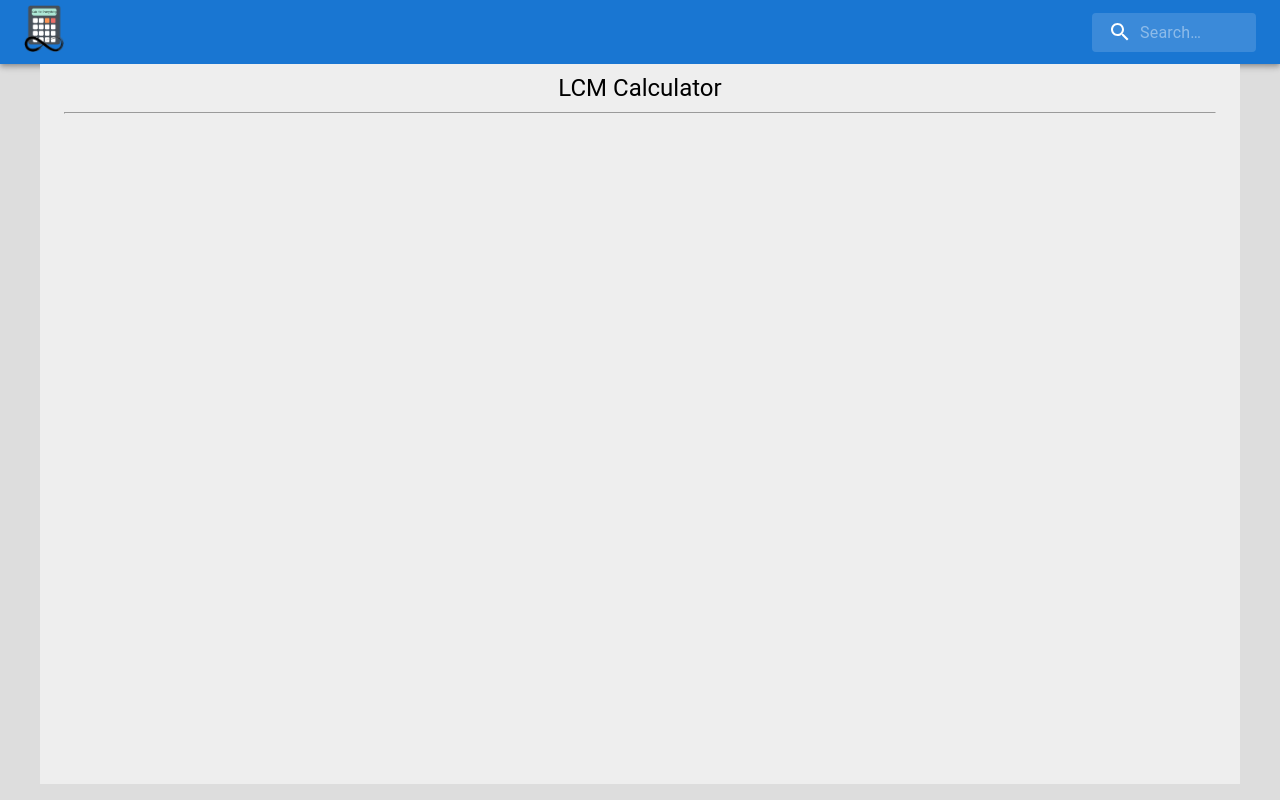
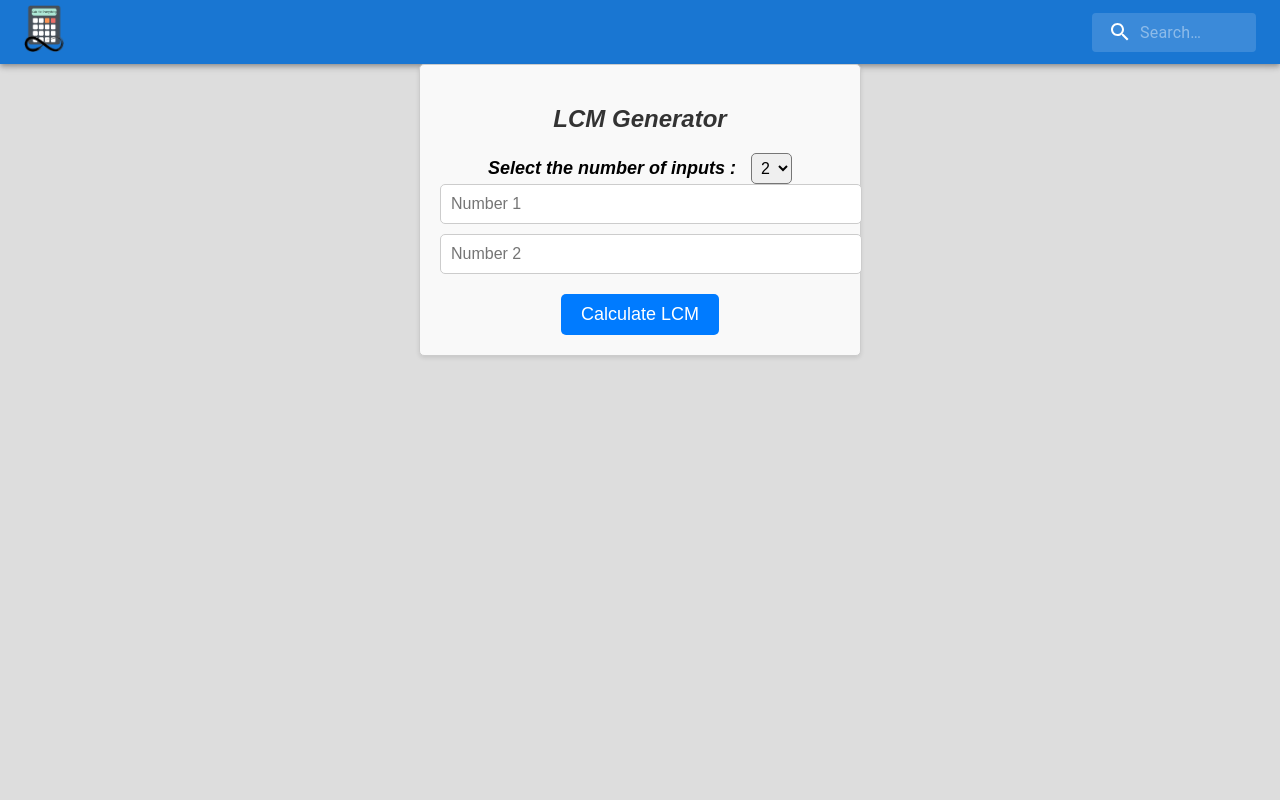
Before and after one commit to SarthakKeshari/calc_for_everything, a React (Create React App) app in the folder calculators/: page /lcmcalc in a window 1280 px wide. Built offline with nearby package versions, Linux system fonts and the light colour scheme.

Commit message:
LCM Calculator

```diff
--- a/calculators/src/mathematical/lcmCalc/MainLCMCalc.js
+++ b/calculators/src/mathematical/lcmCalc/MainLCMCalc.js
@@ -1,14 +1,93 @@
-import React from 'react';
-import { Container, Typography } from '@mui/material';
+import React, { Component } from 'react';
+import './mainLCMCalc.css';
 
-function MainLCMCalc(){
-    return(
-        <Container maxWidth="lg" sx={{ bgcolor: '#eeeeee', minHeight: '90vh', paddingY:"10" }}>
-            <Typography pt={1} variant='h5' sx = {{textAlign: "center"}}>LCM Calculator</Typography>
-            <hr/>
-            <br/>
-        </Container>
-    )
+class MainLCMCalc extends Component {
+  constructor() {
+    super();
+    this.state = {
+      numberOfInputs: 2,
+      numbers: ['', ''],
+      result: null,
+    };
+  }
+
+  handleInputChange = (e, index) => {
+    const { value } = e.target;
+    const numbers = [...this.state.numbers];
+    numbers[index] = value;
+    this.setState({ numbers });
+  };
+
+  handleNumberOfInputsChange = (e) => {
+    const numberOfInputs = parseInt(e.target.value, 10);
+    this.setState({ numberOfInputs, numbers: Array(numberOfInputs).fill('') });
+  };
+
+  calculateLCM = () => {
+    const numbers = this.state.numbers.filter(num => num !== '').map(num => parseInt(num, 10));
+    if (numbers.length < 2) {
+      alert('Please enter at least two numbers.');
+      return;
+    }
+
+    // Calculate the LCM using a helper function (e.g., from a library)
+    const lcm = this.calculateLCMForArray(numbers);
+    this.setState({ result: lcm });
+  };
+
+  calculateLCMForArray = (arr) => {
+    // Implement your LCM calculation logic here
+    let lcm = arr[0];
+    for (let i = 1; i < arr.length; i++) {
+      lcm = (lcm * arr[i]) / this.findGCD(lcm, arr[i]);
+    }
+    return lcm;
+  };
+
+  findGCD = (a, b) => {
+    while (b) {
+      const temp = b;
+      b = a % b;
+      a = temp;
+    }
+    return a;
+  };
+
+  render() {
+    return (
+      <div className="lcm-generator-container my-5">
+        <h2 className='my-3'><strong><i>LCM Generator</i></strong></h2>
+        <label className='my-3'>Select the number of inputs : </label>
+        <select className='mx-2'
+  value={this.state.numberOfInputs}
+  onChange={this.handleNumberOfInputsChange}
+>
+  <option value={2}>2</option>
+  <option value={3}>3</option>
+  <option value={4}>4</option>
+  <option value={5}>5</option>
+  <option value={6}>6</option>
+</select>
+
+        <form>
+          {this.state.numbers.map((num, index) => (
+            <input
+              key={index}
+              type="number"
+              value={num}
+              onChange={(e) => this.handleInputChange(e, index)}
+              placeholder={`Number ${index + 1}`}
+              min="1"
+              max="1000"
+              className="small-input"
+            />
+          ))}
+        </form>
+        <button className='my-2' onClick={this.calculateLCM}>Calculate LCM</button>
+        {this.state.result && <p className=" my-2 result" style={{color:"green"}}>LCM : {this.state.result}</p>}
+      </div>
+    );
+  }
 }
 
 export default MainLCMCalc;
--- /dev/null
+++ b/calculators/src/mathematical/lcmCalc/mainLCMCalc.css
@@ -0,0 +1,55 @@
+/* LCMGenerator.css */
+.lcm-generator-container {
+    font-family: Arial, sans-serif;
+    max-width: 400px;
+    margin: 0 auto;
+    padding: 20px;
+    border: 1px solid #ccc;
+    border-radius: 5px;
+    box-shadow: 0 2px 4px rgba(0, 0, 0, 0.1);
+    background-color: #f9f9f9;
+    text-align: center;
+  }
+
+  h2 {
+    color: #333;
+    font-size: 24px;
+    margin-bottom: 20px;
+  }
+
+  input[type="number"] {
+    width: 100%;
+    padding: 10px;
+    margin-bottom: 10px;
+    border: 1px solid #ccc;
+    border-radius: 5px;
+    font-size: 16px;
+  }
+
+  button {
+    background-color: #007bff;
+    color: #fff;
+    border: none;
+    border-radius: 5px;
+    padding: 10px 20px;
+    font-size: 18px;
+    cursor: pointer;
+    transition: background-color 0.3s ease;
+  }
+
+  button:hover {
+    background-color: #0056b3;
+  }
+
+  .result {
+    margin-top: 20px;
+    font-size: 18px;
+    font-weight: bold;
+  }
+  /* LCMGenerator.css */
+  /* ... (previous CSS rules) */
+
+  .small-input {
+    width: 50px; /* Adjust the width as needed */
+    padding: 5px;
+  }
```
